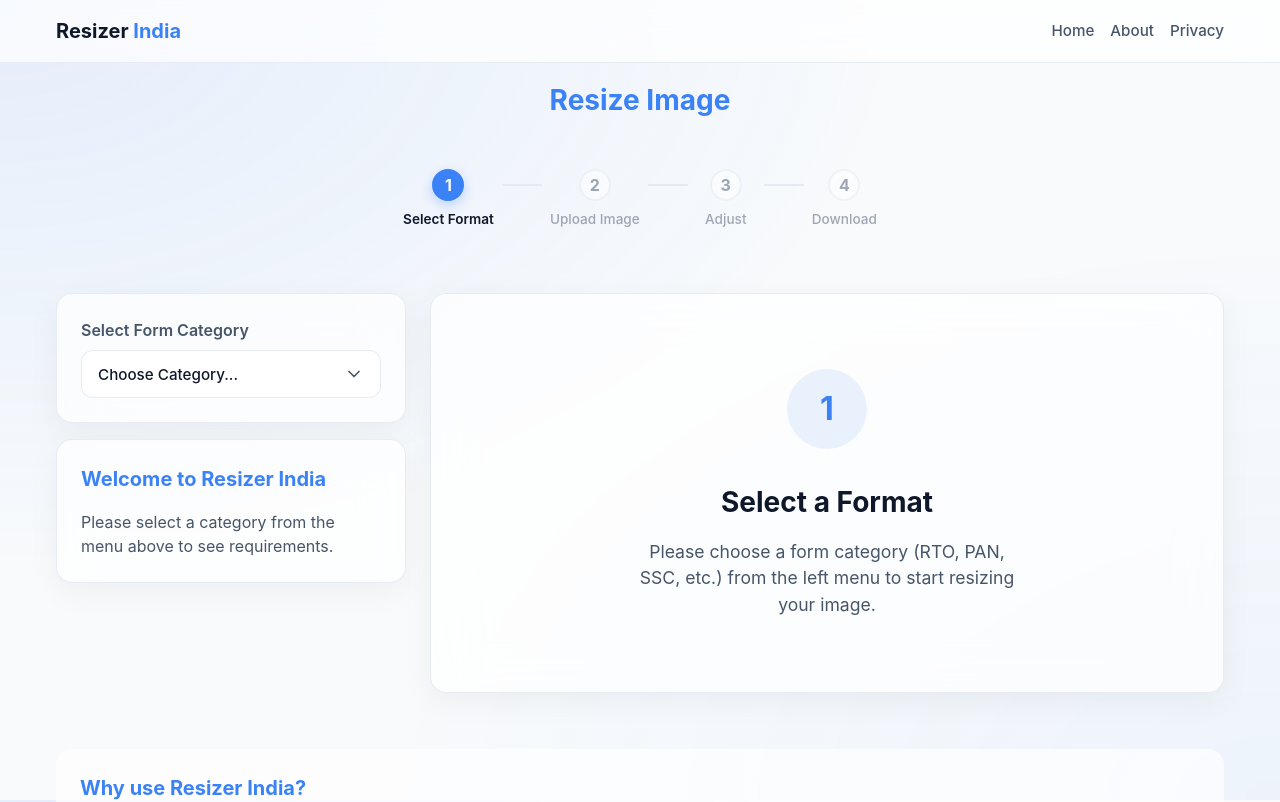
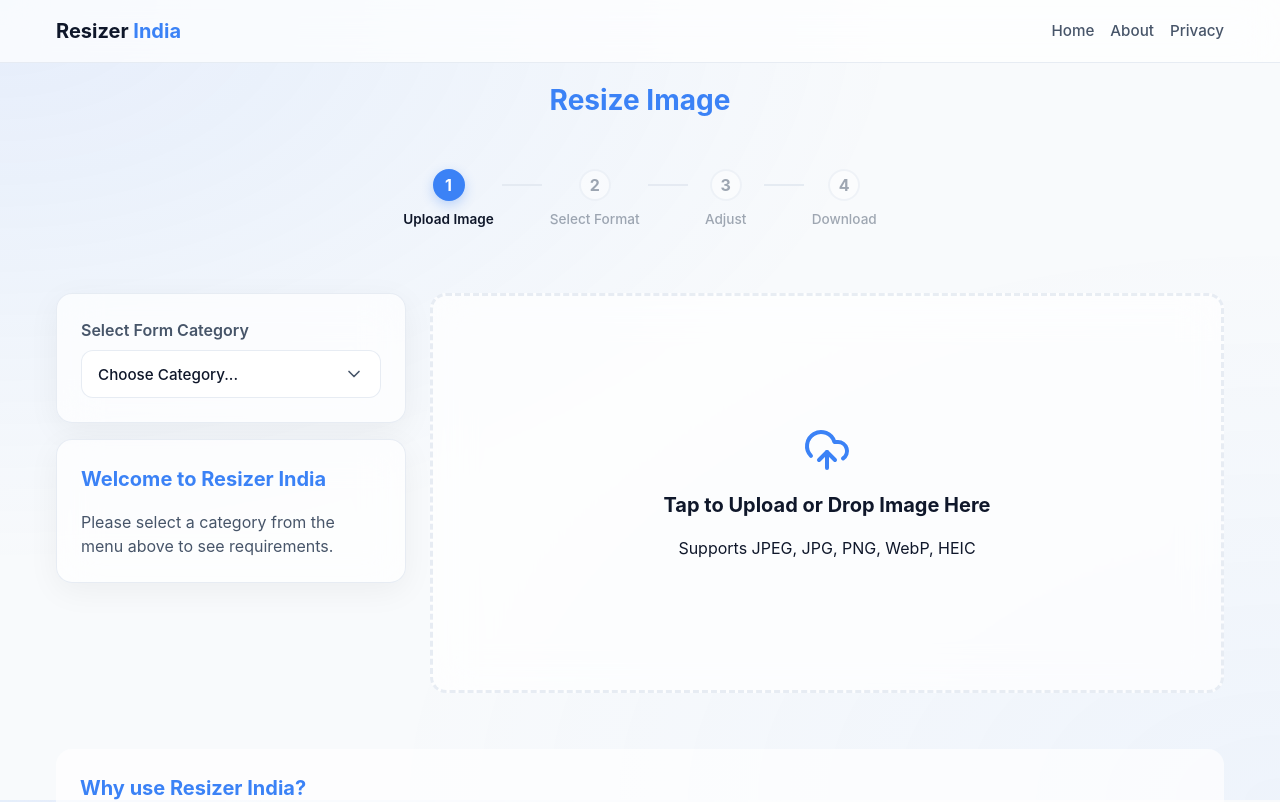
Before and after one commit to TechyNisarg/resizer-india, a React (Vite) app: page / in a window 1280 px wide. Shown: the top 802 px of the page. Built offline with nearby package versions, Linux system fonts and the light colour scheme; a web font is replaced by a local one.

Commit message:
feat: Invert UI flow to Upload Image -> Select Category

```diff
--- a/src/pages/Home.tsx
+++ b/src/pages/Home.tsx
@@ -9,7 +9,7 @@
 import { Trash2, DownloadCloud } from 'lucide-react';
 
 const StepIndicator = ({ currentStep }: { currentStep: number }) => {
-  const steps = ['Select Format', 'Upload Image', 'Adjust', 'Download'];
+  const steps = ['Upload Image', 'Select Format', 'Adjust', 'Download'];
   return (
     <div className="step-indicator" style={{ display: 'flex', justifyContent: 'center', alignItems: 'center', gap: '0.5rem', marginBottom: '2rem', width: '100%', overflowX: 'auto', padding: '0.5rem' }}>
       {steps.map((step, idx) => {
@@ -112,8 +112,8 @@
   } = useImageProcessor(activePreset || getPresetsByCategory('rto')[0]);
 
   let currentStep = 1;
-  if (category) currentStep = 2;
-  if (sourceImage && !downloadObjectURL) currentStep = 3;
+  if (sourceImage && !category) currentStep = 2;
+  if (sourceImage && category && !downloadObjectURL) currentStep = 3;
   if (downloadObjectURL) currentStep = 4;
 
   return (
@@ -191,16 +191,21 @@
         </div>
 
         <div className="main-content">
-          {!category ? (
-            <div className="card" style={{ display: 'flex', flexDirection: 'column', alignItems: 'center', justifyContent: 'center', gap: '1rem', minHeight: '400px', textAlign: 'center' }}>
-              <div style={{ width: '80px', height: '80px', background: 'rgba(59, 130, 246, 0.1)', color: 'var(--primary)', borderRadius: '50%', display: 'flex', alignItems: 'center', justifyContent: 'center', marginBottom: '1rem' }}>
-                <span style={{ fontSize: '32px', fontWeight: 'bold' }}>1</span>
+          {!sourceImage ? (
+            <Dropzone onImageLoad={loadImage} isProcessing={isProcessing} />
+          ) : !category ? (
+            <div className="card" style={{ display: 'flex', flexDirection: 'column', alignItems: 'center', justifyContent: 'center', gap: '1.5rem', minHeight: '400px', textAlign: 'center', animation: 'fadeIn 0.5s ease-out' }}>
+              <div style={{ position: 'relative' }}>
+                <div style={{ width: '80px', height: '80px', background: 'rgba(59, 130, 246, 0.1)', color: 'var(--primary)', borderRadius: '50%', display: 'flex', alignItems: 'center', justifyContent: 'center', margin: '0 auto' }}>
+                  <span style={{ fontSize: '32px', fontWeight: 'bold' }}>2</span>
+                </div>
+                <div style={{ position: 'absolute', left: '-60px', top: '50%', transform: 'translateY(-50%)', animation: 'bounceX 1s infinite' }}>
+                  <span style={{ fontSize: '2rem' }}>👈</span>
+                </div>
               </div>
-              <h2 style={{ fontSize: '1.75rem' }}>Select a Format</h2>
-              <p style={{ color: 'var(--text-secondary)', fontSize: '1.1rem', maxWidth: '400px' }}>Please choose a form category (RTO, PAN, SSC, etc.) from the left menu to start resizing your image.</p>
+              <h2 style={{ fontSize: '1.75rem', color: 'var(--text-primary)' }}>Select a Format to Crop</h2>
+              <p style={{ color: 'var(--text-secondary)', fontSize: '1.1rem', maxWidth: '400px' }}>Your image is uploaded! Now, please choose a form category (RTO, PAN, SSC, etc.) from the left menu to continue.</p>
             </div>
-          ) : !sourceImage ? (
-            <Dropzone onImageLoad={loadImage} isProcessing={isProcessing} />
           ) : downloadObjectURL ? (
             <div className="card result-view" style={{ textAlign: 'center', padding: '3rem', display: 'flex', flexDirection: 'column', alignItems: 'center', justifyContent: 'center', minHeight: '400px' }}>
               <h2 style={{ color: '#10b981', fontSize: '2rem', marginBottom: '1rem' }}>Success! 🎉</h2>
```
